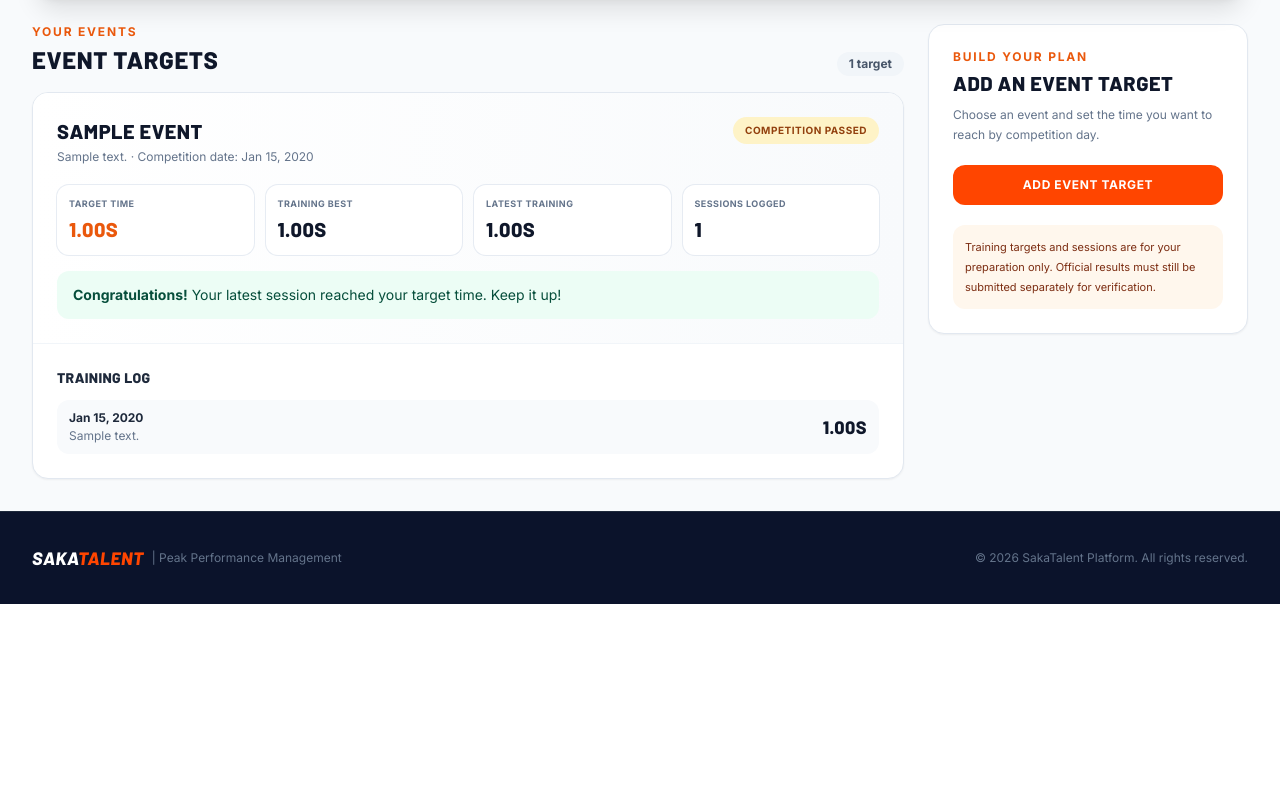
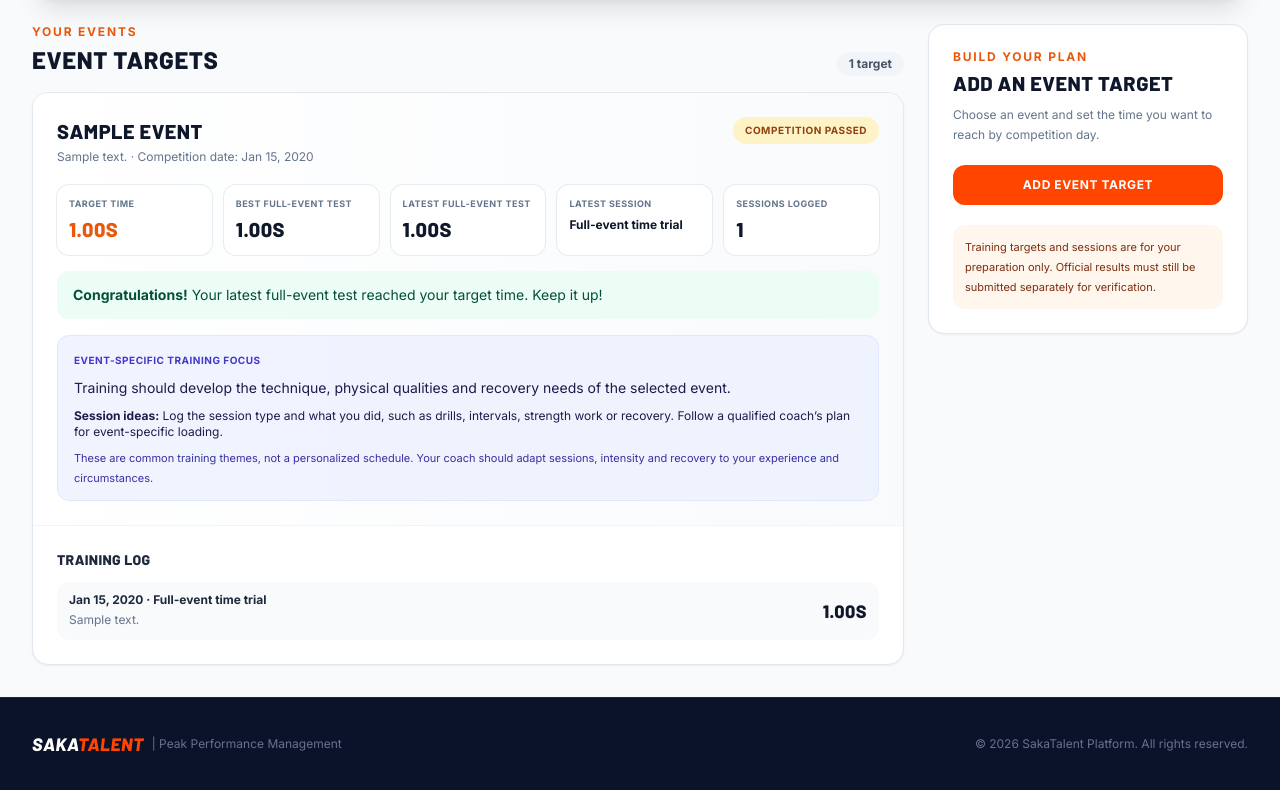
Before and after one commit to kipsangmosesdev/SakaTalent, a Django app: page /training/ in a window 1280 px wide. Shown: the part 342-1132 px from the top of the page. Before the commit the page ends 946 px from the top, so only its background shows below. Run offline with Django 5.2, Linux system fonts and the light colour scheme; a user stored in the database is signed in; tables that the repository leaves empty hold one stand-in row (values such as "Sample post"); parts of the project's set-up code (start-up, migrations or seed data) failed here and were passed over; some libraries are stand-ins or nearby versions.

Commit message:
Improve event-specific training guidance and workout logging

```diff
--- a/riadhaproject/core/forms.py
+++ b/riadhaproject/core/forms.py
@@ -259,24 +259,60 @@ class TrainingTargetForm(forms.ModelForm):
 
 
 class TrainingResultForm(forms.ModelForm):
-    result = RaceTimeField(label='Training time')
+    session_type = forms.ChoiceField(
+        label='Workout type',
+        choices=(('', 'Choose a workout type'), *TrainingResult.SESSION_TYPE_CHOICES),
+        widget=forms.Select(attrs={
+            'class': 'w-full rounded-lg border border-slate-300 bg-white px-3 py-2 text-sm',
+        }),
+    )
+    notes = forms.CharField(
+        label='Workout details',
+        required=False,
+        max_length=600,
+        widget=forms.Textarea(attrs={
+            'rows': 2,
+            'placeholder': 'Example: 6 × 200m with 2 minutes recovery',
+            'class': 'w-full rounded-lg border border-slate-300 px-3 py-2 text-sm',
+        }),
+    )
+    result = RaceTimeField(label='Full-event test time', required=False)
 
     class Meta:
         model = TrainingResult
-        fields = ('training_date', 'result', 'notes')
+        fields = ('training_date', 'session_type', 'notes', 'result')
         widgets = {
-            'training_date': forms.DateInput(attrs={'type': 'date'}),
-            'notes': forms.TextInput(attrs={'placeholder': 'Optional session notes'}),
+            'training_date': forms.DateInput(attrs={
+                'type': 'date',
+                'class': 'w-full rounded-lg border border-slate-300 px-3 py-2 text-sm',
+            }),
+            'session_type': forms.Select(attrs={
+                'class': 'w-full rounded-lg border border-slate-300 bg-white px-3 py-2 text-sm',
+            }),
         }
 
     def __init__(self, *args, target, **kwargs):
         self.target = target
         super().__init__(*args, **kwargs)
+        if not self.is_bound and not self.instance.pk:
+            self.initial['session_type'] = ''
+        self.fields['session_type'].help_text = 'Choose what this workout focused on. Use full-event time trial only when you ran the complete target event distance.'
+        self.fields['result'].help_text = 'Only full-event time trials are compared with your target time.'
 
     def clean_training_date(self):
         training_date = self.cleaned_data['training_date']
         if training_date > timezone.localdate():
             raise forms.ValidationError('Training date cannot be in the future.')
         if training_date >= self.target.competition_date:
-            raise forms.ValidationError('Training results must be dated before competition day.')
+            raise forms.ValidationError('Training sessions must be dated before competition day.')
         return training_date
+
+    def clean(self):
+        cleaned_data = super().clean()
+        session_type = cleaned_data.get('session_type')
+        result = cleaned_data.get('result')
+        if session_type == 'event_test' and result is None:
+            self.add_error('result', 'Enter the full-event time for this time trial.')
+        elif session_type and session_type != 'event_test' and result is not None:
+            self.add_error('result', 'Only full-event time trials can be compared with your target.')
+        return cleaned_data
--- a/riadhaproject/core/templates/core/training_dashboard.html
+++ b/riadhaproject/core/templates/core/training_dashboard.html
@@ -74,48 +74,64 @@
                             </div>
                             {% if target.competition_date < today %}
                                 <span class="rounded-full bg-amber-100 px-3 py-1.5 text-[10px] font-extrabold uppercase tracking-wider text-amber-800">Competition passed</span>
-                            {% elif target.latest_result and target.latest_result.result <= target.target_result %}
+                            {% elif target.latest_test_result and target.latest_test_result.result <= target.target_result %}
                                 <span class="rounded-full bg-emerald-100 px-3 py-1.5 text-[10px] font-extrabold uppercase tracking-wider text-emerald-800">Target reached</span>
                             {% else %}
                                 <span class="rounded-full bg-blue-50 px-3 py-1.5 text-[10px] font-extrabold uppercase tracking-wider text-blue-800">In progress</span>
                             {% endif %}
                         </div>
-                        <div class="mt-5 grid grid-cols-2 gap-3 sm:grid-cols-4">
+                        <div class="mt-5 grid grid-cols-2 gap-3 sm:grid-cols-3 xl:grid-cols-5">
                             <div class="rounded-xl bg-white p-3 ring-1 ring-slate-200/80">
                                 <p class="text-[9px] font-extrabold uppercase tracking-wider text-slate-500">Target time</p>
                                 <p class="mt-1 font-heading text-xl font-extrabold text-orange-600">{{ target.target_result|format_seconds }}</p>
                             </div>
                             <div class="rounded-xl bg-white p-3 ring-1 ring-slate-200/80">
-                                <p class="text-[9px] font-extrabold uppercase tracking-wider text-slate-500">Training best</p>
+                                <p class="text-[9px] font-extrabold uppercase tracking-wider text-slate-500">Best full-event test</p>
                                 <p class="mt-1 font-heading text-xl font-extrabold text-slate-900">{% if target.best_result %}{{ target.best_result.result|format_seconds }}{% else %}&mdash;{% endif %}</p>
                             </div>
                             <div class="rounded-xl bg-white p-3 ring-1 ring-slate-200/80">
-                                <p class="text-[9px] font-extrabold uppercase tracking-wider text-slate-500">Latest training</p>
-                                <p class="mt-1 font-heading text-xl font-extrabold text-slate-900">{% if target.latest_result %}{{ target.latest_result.result|format_seconds }}{% else %}&mdash;{% endif %}</p>
+                                <p class="text-[9px] font-extrabold uppercase tracking-wider text-slate-500">Latest full-event test</p>
+                                <p class="mt-1 font-heading text-xl font-extrabold text-slate-900">{% if target.latest_test_result %}{{ target.latest_test_result.result|format_seconds }}{% else %}&mdash;{% endif %}</p>
+                            </div>
+                            <div class="rounded-xl bg-white p-3 ring-1 ring-slate-200/80">
+                                <p class="text-[9px] font-extrabold uppercase tracking-wider text-slate-500">Latest session</p>
+                                <p class="mt-1 text-xs font-extrabold leading-5 text-slate-900">{% if target.latest_result %}{{ target.latest_result.get_session_type_display }}{% else %}&mdash;{% endif %}</p>
                             </div>
                             <div class="rounded-xl bg-white p-3 ring-1 ring-slate-200/80">
                                 <p class="text-[9px] font-extrabold uppercase tracking-wider text-slate-500">Sessions logged</p>
                                 <p class="mt-1 font-heading text-xl font-extrabold text-slate-900">{{ target.training_count }}</p>
                             </div>
                         </div>
-                        <div class="mt-4 rounded-xl px-4 py-3 text-sm leading-6 {% if target.latest_result and target.latest_result.result <= target.target_result %}bg-emerald-50 text-emerald-900{% elif target.competition_date < today %}bg-amber-50 text-amber-900{% else %}bg-blue-50 text-blue-900{% endif %}">
-                            {% if target.latest_result and target.latest_result.result <= target.target_result %}
-                                {% if target.latest_time_gap %}
-                                    <strong>Congratulations!</strong> Your latest session beat your target by {{ target.latest_time_gap|format_seconds }}. Keep it up!
+                        <div class="mt-4 rounded-xl px-4 py-3 text-sm leading-6 {% if target.latest_test_result and target.latest_test_result.result <= target.target_result %}bg-emerald-50 text-emerald-900{% elif target.competition_date < today %}bg-amber-50 text-amber-900{% else %}bg-blue-50 text-blue-900{% endif %}">
+                            {% if target.latest_test_result and target.latest_test_result.result <= target.target_result %}
+                                {% if target.latest_test_time_gap %}
+                                    <strong>Congratulations!</strong> Your latest full-event test beat your target by {{ target.latest_test_time_gap|format_seconds }}. Keep it up!
                                 {% else %}
-                                    <strong>Congratulations!</strong> Your latest session reached your target time. Keep it up!
+                                    <strong>Congratulations!</strong> Your latest full-event test reached your target time. Keep it up!
                                 {% endif %}
                             {% elif target.competition_date < today %}
-                                {% if target.latest_result %}
-                                    Competition date passed. Your latest session was {{ target.latest_time_gap|format_seconds }} over your target. Keep training for your next competition.
+                                {% if target.latest_test_result %}
+                                    Competition date passed. Your latest full-event test was {{ target.latest_test_time_gap|format_seconds }} over your target. Keep training for your next competition.
+                                {% elif target.training_count %}
+                                    Competition date passed. Your workouts remain in the log, but no full-event test was recorded to compare with this target.
                                 {% else %}
-                                    Competition date passed with no training times logged. Add a target for your next competition and keep training.
+                                    Competition date passed with no training sessions logged. Add a target for your next competition and keep training.
                                 {% endif %}
+                            {% elif target.latest_test_result %}
+                                You need to improve your latest full-event test by {{ target.latest_test_time_gap|format_seconds }} to reach your target by competition day.
                             {% elif target.latest_result %}
-                                You need to improve your latest time by {{ target.latest_time_gap|format_seconds }} to reach your target by competition day.
+                                Your latest session is {{ target.latest_result.get_session_type_display|lower }}. Workout times are not compared with your event target unless you record a full-event time trial.
                             {% else %}
-                                Log a training time to see how close you are to your target.
+                                Log workouts of different lengths as needed. Record a full-event time trial when you want to check progress against this target.
                             {% endif %}
+                        </div>
+
+                        <div class="mt-4 rounded-xl border border-indigo-100 bg-indigo-50/80 px-4 py-3 text-sm leading-6 text-indigo-950">
+                            <p class="text-[10px] font-extrabold uppercase tracking-wider text-indigo-700">{{ target.training_guidance.title }}</p>
+                            <p class="mt-1">{{ target.training_guidance.focus }}</p>
+                            <p class="mt-2 text-xs"><strong>Session ideas:</strong> {{ target.training_guidance.examples }}</p>
+                            <p class="mt-2 text-[11px] leading-5 text-indigo-800">{{ target.training_guidance.reminder }}</p>
+                            {% if target.training_guidance.source_url %}<a href="{{ target.training_guidance.source_url }}" target="_blank" rel="noopener noreferrer" class="mt-2 inline-flex text-xs font-bold text-indigo-700 underline decoration-indigo-300 underline-offset-2 hover:text-indigo-900">Read {{ target.training_guidance.source_label }}</a>{% endif %}
                         </div>
                     </div>
 
@@ -127,30 +143,31 @@
                                     {% for result in target.training_results.all %}
                                     <div class="flex min-w-0 items-center justify-between gap-3 rounded-xl bg-slate-50 px-3 py-2.5">
                                         <div class="min-w-0">
-                                            <p class="text-xs font-bold text-slate-800">{{ result.training_date|date:"M j, Y" }}</p>
-                                            {% if result.notes %}<p class="mt-0.5 truncate text-xs text-slate-500">{{ result.notes }}</p>{% endif %}
+                                            <p class="text-xs font-bold text-slate-800">{{ result.training_date|date:"M j, Y" }} · {{ result.get_session_type_display }}</p>
+                                            {% if result.notes %}<p class="mt-0.5 text-xs leading-5 text-slate-500">{{ result.notes }}</p>{% endif %}
                                         </div>
-                                        <span class="shrink-0 font-heading text-lg font-extrabold text-slate-900">{{ result.result|format_seconds }}</span>
+                                        {% if result.result %}<span class="shrink-0 font-heading text-lg font-extrabold text-slate-900">{{ result.result|format_seconds }}</span>{% endif %}
                                     </div>
                                     {% endfor %}
                                 </div>
                             {% else %}
-                                <p class="mt-3 rounded-xl border border-dashed border-slate-300 p-4 text-xs leading-5 text-slate-500">No training results yet. Log your first session to see your progress here.</p>
+                                <p class="mt-3 rounded-xl border border-dashed border-slate-300 p-4 text-xs leading-5 text-slate-500">No workouts logged yet. Add any training session here; it does not have to cover the full event distance.</p>
                             {% endif %}
                         </div>
 
                         {% if target.competition_date >= today %}
-                        <form method="post" class="min-w-0 space-y-3 rounded-2xl bg-slate-50 p-4">
+                        <form method="post" data-training-result-form class="min-w-0 space-y-3 rounded-2xl bg-slate-50 p-4">
                             {% csrf_token %}<input type="hidden" name="action" value="add_result"><input type="hidden" name="target_id" value="{{ target.pk }}">
                             <div>
-                                <h4 class="font-heading text-sm font-extrabold uppercase tracking-wide text-slate-800">Log a session</h4>
-                                <p class="mt-1 text-[11px] leading-4 text-slate-500">Private training record. This will not affect rankings.</p>
+                                <h4 class="font-heading text-sm font-extrabold uppercase tracking-wide text-slate-800">Log a workout</h4>
+                                <p class="mt-1 text-[11px] leading-4 text-slate-500">Record intervals, drills, recovery or a full-event test. Only a full-event test is compared with your target.</p>
                             </div>
                             {% with form=result_forms|get_item:target.pk %}
                                 {% for field in form.visible_fields %}
-                                <div>
+                                <div {% if field.name == 'result' %}data-event-test-time-field{% endif %}>
                                     <label for="{{ field.id_for_label }}" class="mb-1 block text-[10px] font-bold uppercase tracking-wider text-slate-600">{{ field.label }}</label>
                                     {{ field }}
+                                    {% if field.help_text %}<p class="mt-1 text-[11px] leading-4 text-slate-500">{{ field.help_text }}</p>{% endif %}
                                     {% for error in field.errors %}<p class="mt-1 text-xs text-rose-600">{{ error }}</p>{% endfor %}
                                 </div>
                                 {% endfor %}
@@ -216,6 +233,21 @@
 <script>
 (() => {
     const dialog = document.getElementById('training-target-dialog');
+    document.querySelectorAll('[data-training-result-form]').forEach(form => {
+        const sessionType = form.querySelector('[name="session_type"]');
+        const eventTestTime = form.querySelector('[data-event-test-time-field]');
+        if (!sessionType || !eventTestTime) return;
+        const updateTimeField = () => {
+            const isEventTest = sessionType.value === 'event_test';
+            eventTestTime.hidden = !isEventTest;
+            eventTestTime.querySelectorAll('input').forEach(input => {
+                input.disabled = !isEventTest;
+                if (!isEventTest) input.value = '';
+            });
+        };
+        sessionType.addEventListener('change', updateTimeField);
+        updateTimeField();
+    });
     if (!dialog || typeof dialog.showModal !== 'function') return;
     const openButtons = document.querySelectorAll('[data-open-target-dialog]');
     const closeButton = document.getElementById('close-training-target-dialog');
--- a/riadhaproject/core/views.py
+++ b/riadhaproject/core/views.py
@@ -21,6 +21,7 @@ from django.utils import timezone
 from core.models import AthleteProfile, Event, Performance, Verification, TrainingPlan, TrainingTarget
 from .forms import SignUpForm, AthleteProfileForm, PerformanceForm, TrainingPlanForm, TrainingTargetForm, TrainingResultForm
 from .sakatalent_knowledge import get_sakatalent_knowledge
+from .training_guidance import get_event_training_guidance
 
 logger = logging.getLogger(__name__)
 MAIN_RANKING_MIN_RACES = 2
@@ -324,11 +325,17 @@ def training_dashboard(request):
     for target in targets:
         results = list(target.training_results.all())
         target.latest_result = results[0] if results else None
-        target.best_result = min(results, key=lambda result: result.result) if results else None
+        event_tests = [
+            result for result in results
+            if result.session_type == 'event_test' and result.result is not None
+        ]
+        target.latest_test_result = event_tests[0] if event_tests else None
+        target.best_result = min(event_tests, key=lambda result: result.result) if event_tests else None
         target.training_count = len(results)
         target.days_until_championship = (target.competition_date - today).days
-        if target.latest_result:
-            target.latest_time_gap = abs(target.target_result - target.latest_result.result)
+        if target.latest_test_result:
+            target.latest_test_time_gap = abs(target.target_result - target.latest_test_result.result)
+        target.training_guidance = get_event_training_guidance(target.event.name)
         if target.pk not in result_forms:
             result_forms[target.pk] = TrainingResultForm(target=target)
 
```
Also changed, not shown: riadhaproject/core/models.py (+20 -4 lines), riadhaproject/core/sakatalent_knowledge.py (+5 -2 lines), riadhaproject/core/training_guidance.py (added, +72 -0 lines), riadhaproject/core/migrations/0014_training_sessions_and_optional_times.py (added).
